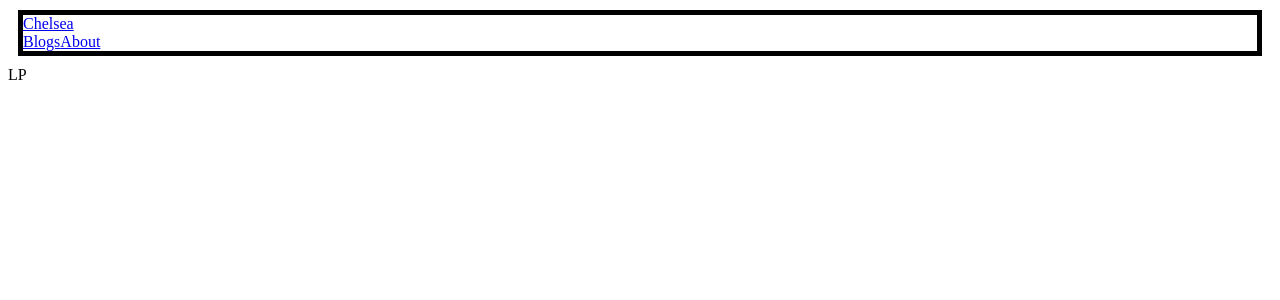
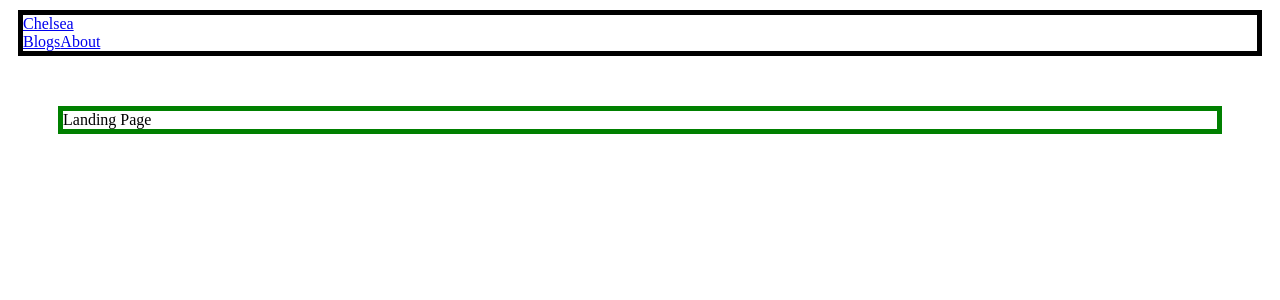
Before and after one commit to ianhunterharold/chelsea-one-eight, a React (Create React App) app: page / in a window 1280 px wide. Shown: the top 300 px of the page. Built offline with nearby package versions, Linux system fonts and the light colour scheme.

Commit message:
inline styling working, wip for extracting styling

```diff
--- a/src/containers/App.js
+++ b/src/containers/App.js
@@ -6,6 +6,8 @@ import About from './About.js';
 
 
 import { BrowserRouter as Router, Route} from 'react-router-dom';
+
+
 
 function App() {
   return (
--- a/src/containers/BlogPage.js
+++ b/src/containers/BlogPage.js
@@ -2,9 +2,14 @@ import React from 'react';
 
 
 function BlogPage(){
+
+
   return(
 <>
+<div>
 blog page
+</div>
+
 </>
   )
 }
--- a/src/containers/LandingPage.js
+++ b/src/containers/LandingPage.js
@@ -2,9 +2,15 @@ import React from 'react';
 
 
 export default function LandingPage(){
+
+  const inLineLanding = {
+    margin: '50px',
+    border: '5px solid green',
+
+  }
   return(
-    <>
-      LP
-    </>
+    <div style={inLineLanding}>
+      Landing Page
+    </div>
   )
 }
--- a/src/containers/Navbar.js
+++ b/src/containers/Navbar.js
@@ -1,6 +1,6 @@
 import React from 'react';
 import {Link} from 'react-router-dom';
-import styles from '../style/navbar.css';
+
 
 
 
@@ -9,6 +9,12 @@ export default function Navbar() {
   const inLine = {
     margin: '10px',
     border: '5px solid black',
+
+  }
+
+  const inLineBlog = {
+    margin: '50px',
+    border: '5px solid green',
 
   }
 
--- a/src/style/navbar.css
+++ b/src/style/navbar.css
@@ -1,5 +1,9 @@
-:local(.navbar) {
-  font-size:100px;
-  background-color:purple;
-  border: 5px dotted pink;
+.navbar {
+  margin: '40px';
+  border: '5px solid pink';
 }
+
+.blog {
+  margin: '50px';
+  border:'5px solid red';
+}
```
